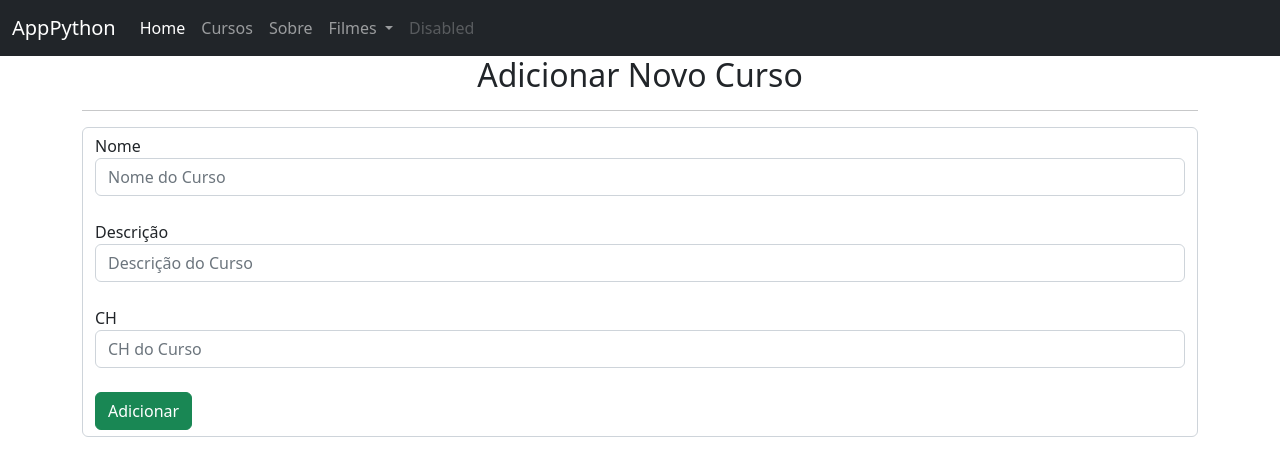
After one commit to LonguiVic/Flask-Udemy, a Flask app: page /cria_cursos in a window 1280 px wide. The commit adds this page. Shown: the top 476 px of the page. Run offline with Flask 3, Linux system fonts and the light colour scheme.

Commit message:
registro de dados

```diff
--- a/app.py
+++ b/app.py
@@ -1,4 +1,4 @@
-from flask import Flask, render_template, request, redirect, url_for
+from flask import Flask, render_template, request, redirect, url_for, redirect
 import urllib.request
 import json
 from flask_sqlalchemy import SQLAlchemy
@@ -60,6 +60,18 @@ def filmes(propriedade):
 def lista_cursos():
     return render_template("cursos.html", cursos=cursos.query.all())
 
+@app.route('/cria_cursos', methods=["GET", "POST"])
+def cria_cursos():
+    nome = request.form.get('nome')
+    descricao = request.form.get('descricao')
+    ch = request.form.get('ch')
+    if request.method == 'POST':
+        curso = cursos(nome, descricao, ch)
+        db.session.add(curso)
+        db.session.commit()
+        return redirect(url_for('lista_cursos'))
+    return render_template("novo_curso.html")
+
 if __name__ == "__main__":
     with app.app_context():
         db.create_all()
--- a/templates/cursos.html
+++ b/templates/cursos.html
@@ -2,6 +2,8 @@
 {% block conteudo %}
 <h2 style="text-align: center;">Lista de Cursos</h2>
 <hr>
+<a href="{{url_for('cria_cursos')}}" class="btn btn-secondary">Adicionar Curso</a>
+<br><br>
 
 <table class="table table-bordered table-striped table-hover">
     <thead class="table-dark">
--- /dev/null
+++ b/templates/novo_curso.html
@@ -0,0 +1,18 @@
+{% extends 'base.html' %}
+{% block conteudo %}
+<h2 style="text-align: center;">Adicionar Novo Curso</h2>
+<hr>
+<form action="{{url_for('cria_cursos')}}" method="POST" class="form-control">
+    <label for="">Nome</label>
+    <input class="form-control" type="text" name="nome" placeholder="Nome do Curso" required>
+    <br>
+    <label for="">Descrição</label>
+    <input class="form-control" type="text" name="descricao" placeholder="Descrição do Curso" required>
+    <br>
+    <label for="">CH</label>
+    <input class="form-control" type="number" name="ch" placeholder="CH do Curso" required>
+    <br>
+    <button class="btn btn-success">Adicionar</button>
+</form>
+
+{% endblock conteudo %}
```
Also changed, not shown: instance/cursos.sqlite3.
